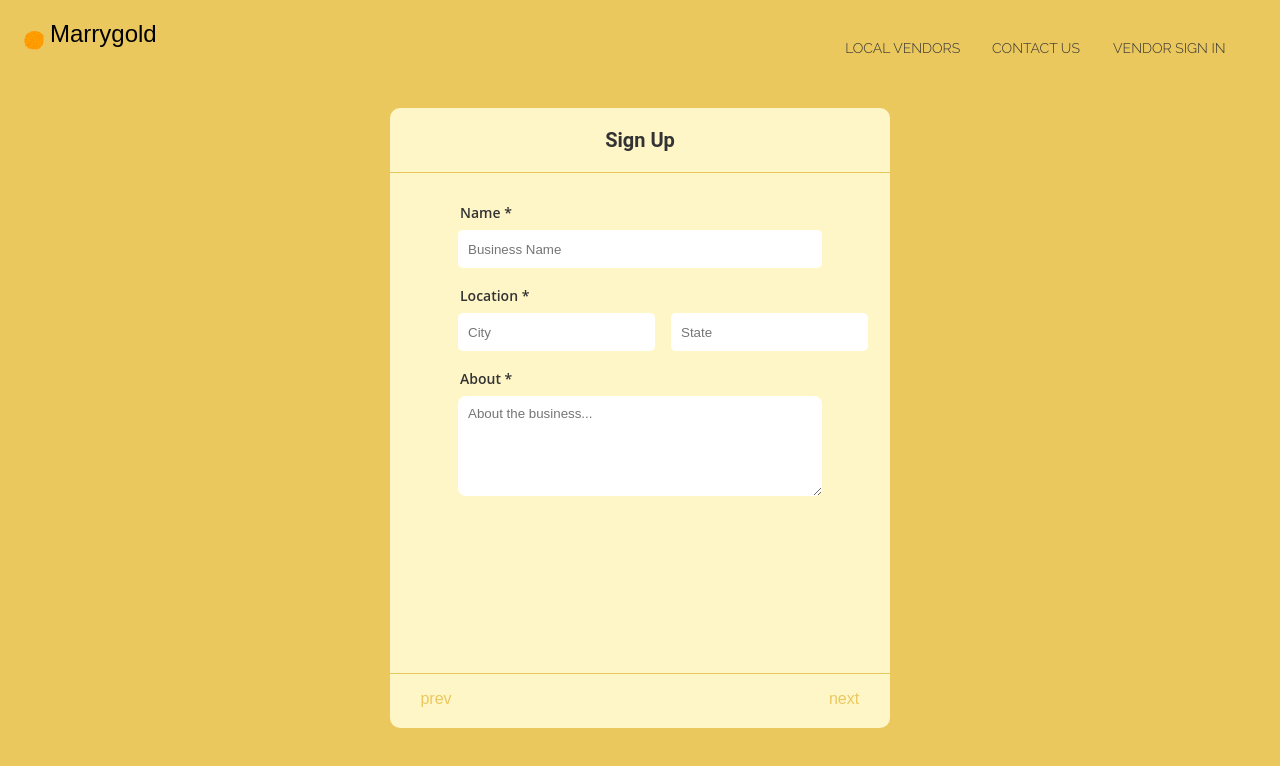
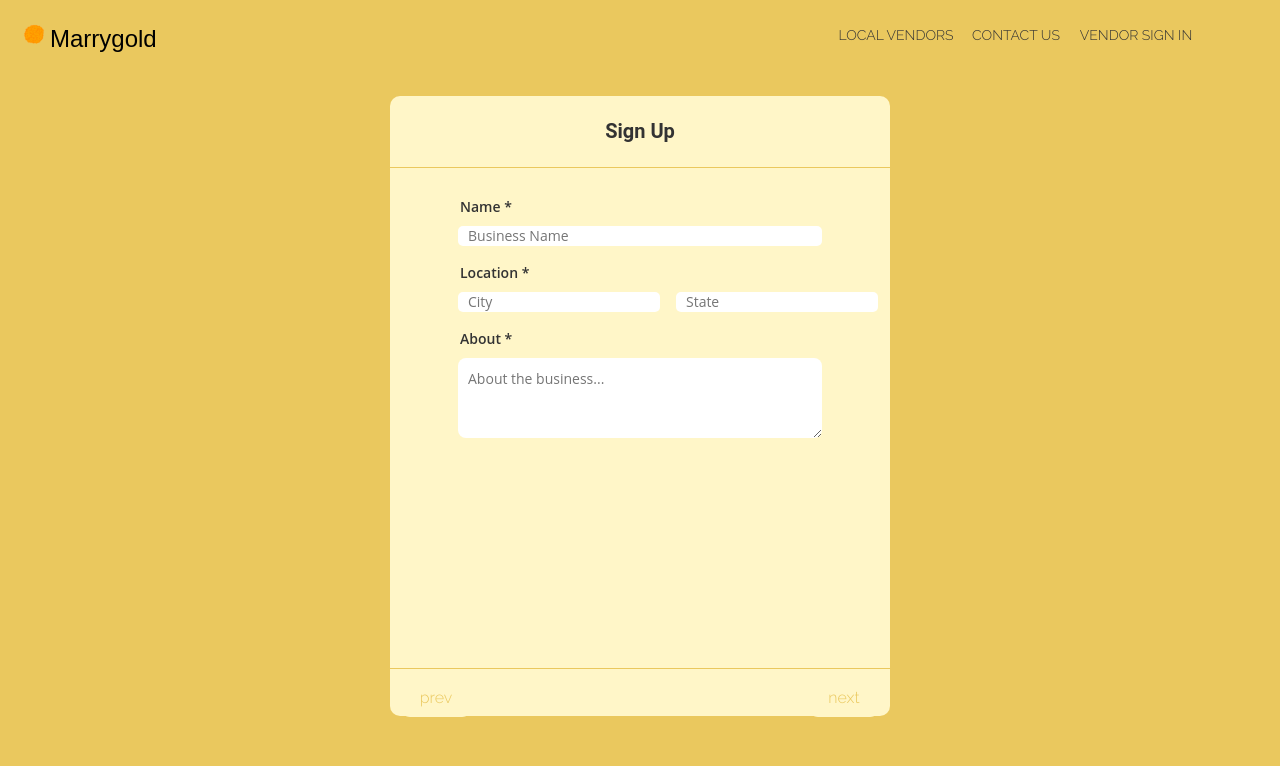
Before and after one commit to mahi-g/marrigold, a React (Create React App) app: page /signup in a window 1280 px wide. Shown: the top 766 px of the page. Built offline with nearby package versions, Linux system fonts and the light colour scheme; a web font is replaced by a local one.

Commit message:
add image uploading component and fix styling overwrites
Edited styling for input and textarea since ant design library overwrites styling with its own styling sheet

```diff
--- a/package.json
+++ b/package.json
@@ -3,6 +3,7 @@
   "version": "0.1.0",
   "private": true,
   "dependencies": {
+    "@ant-design/icons": "^4.5.0",
     "@emotion/core": "^11.0.0",
     "@emotion/react": "^11.1.4",
     "@emotion/styled": "^11.0.0",
@@ -12,6 +13,7 @@
     "@testing-library/jest-dom": "^5.11.9",
     "@testing-library/react": "^11.2.3",
     "@testing-library/user-event": "^12.6.0",
+    "antd": "^4.13.1",
     "emotion-theming": "^11.0.0",
     "material-ui": "^0.20.2",
     "react": "^16.14.0",
--- a/src/components/form/index.js
+++ b/src/components/form/index.js
@@ -1,8 +1,8 @@
 import React from 'react';
 import styled from '@emotion/styled';
 import { theme } from '../../theme';
+import FormCard from '../card/FormCard';
 import UploadImage from '../images';
-import FormCard from '../card/FormCard';
 import { Rating } from '@material-ui/lab';
 import WarningIcon from '@material-ui/icons/Warning';
 
@@ -20,7 +20,7 @@
     margin: 20px auto;
 
     @media ${theme.screenSize.upToLarge} {
-        width: 90%;
+        width: 95%;
         margin: 0 auto;
         height: 80%;
       }
@@ -69,15 +69,15 @@
     font-family: ${theme.fontFamily.label};
     font-weight: ${ ({ bold }) => bold ? bold : '600' };
     font-size: ${theme.fontSize.tiny};
-    margin-top: ${theme.size.small};
+    margin-top: ${theme.size.xsmall};
     padding-left: ${theme.size.small};
 
     @media ${theme.screenSize.upToLarge} {
-        margin-top: ${theme.size.xsmall};
         font-size: ${theme.fontSize.tiny};
     }
 `
 const Input = styled.input`
+    font-family: ${theme.fontFamily.label};
     border: none;
     border-radius: ${theme.size.tiny};
     height: 18px;
@@ -90,9 +90,13 @@
         border: 1px solid ${theme.colorMap.mustardYellow};
         border-radius: ${theme.size.xsmall};
     }
+    &::-webkit-input-placeholder {
+        font-size: 14px;
+        font-family: ${theme.fontFamily.label};
+    }
     @media ${theme.screenSize.upToLarge} {
-        width: 85%;
-        height: 20px;
+        width: 95%;
+        height: 40px;
     }
 `
 const Textarea = styled.textarea`
@@ -100,7 +104,7 @@
     border-radius: ${theme.size.xsmall};
     height: 80px;
     width: ${INPUT_WIDTH};
-    font-family: Arial;
+    font-family: ${theme.fontFamily.label};
     padding: ${theme.size.small};
     margin: ${theme.size.xsmall};
 
@@ -109,8 +113,12 @@
         border: 1px solid ${theme.colorMap.mustardYellow};
         border-radius: ${theme.size.xsmall};
     }
+    &::-webkit-input-placeholder {
+        font-size: 14px;
+        font-family: ${theme.fontFamily.label};
+    }
     @media ${theme.screenSize.upToLarge} {
-        width: 85%;
+        width: 95%;
     }
 `
 const StyledRating = styled(Rating)`
@@ -438,7 +446,7 @@
     })
 
     return (
-        <div style={{display: 'flex', justifyContent: 'space-between', width:'50%', padding: '12px 3px'}}>
+        <div style={{display: 'flex', justifyContent: 'space-between', width:'60%', padding: '12px'}}>
             {input}
         </div>
     );
--- /dev/null
+++ b/src/components/images/images.css
@@ -0,0 +1,10 @@
+/* you can make up upload button and sample style by using stylesheets */
+.ant-upload-select-picture-card i {
+    font-size: 32px;
+    color: #999;
+  }
+
+  .ant-upload-select-picture-card .ant-upload-text {
+    margin-top: 8px;
+    color: #666;
+  }
--- a/src/components/images/index.js
+++ b/src/components/images/index.js
@@ -1,14 +1,85 @@
 
 import React from 'react';
+import { theme } from '../../theme';
+import styled from '@emotion/styled';
+import { Upload, Modal } from 'antd';
+import PlusOutlined from '@ant-design/icons';
+import './images.css';
+import 'antd/dist/antd.css';
 
-const UploadImage = () => {
-    return (
-        <label htmlFor="upload-photo">
-            <input type="file" id="upload-photo" name="img" accept="image/*" />
-        </label>
-    );
 
+// {
+//   uid: '-1',
+//   name: 'image.png',
+//   status: 'done',
+//   url: 'https://zos.alipayobjects.com/rmsportal/jkjgkEfvpUPVyRjUImniVslZfWPnJuuZ.png',
+// }
+
+const ImageContainer = styled.div`
+  margin-left: 10px;
+  margin-top: 4px;
+  width: inherit;
+  @media ${theme.screenSize.upToSmall} {
+    width: 95%;
+  }
+`;
+
+function getBase64(file) {
+  return new Promise((resolve, reject) => {
+    const reader = new FileReader();
+    reader.readAsDataURL(file);
+    reader.onload = () => resolve(reader.result);
+    reader.onerror = error => reject(error);
+  });
 }
 
+class UploadImage extends React.Component {
+  state = {
+    previewVisible: false,
+    previewImage: '',
+    fileList: [],
+  };
+
+  handleCancel = () => this.setState({ previewVisible: false });
+
+  handlePreview = async file => {
+    if (!file.url && !file.preview) {
+      file.preview = await getBase64(file.originFileObj);
+    }
+
+    this.setState({
+      previewImage: file.url || file.preview,
+      previewVisible: true,
+    });
+  };
+
+  handleChange = ({ fileList }) => this.setState({ fileList });
+
+  render() {
+    const { previewVisible, previewImage, fileList } = this.state;
+    const uploadButton = (
+      <div>
+        <PlusOutlined/>
+        <div className="ant-upload-text">Upload</div>
+      </div>
+    );
+    return (
+      <ImageContainer>
+        <Upload
+          action="https://www.mocky.io/v2/5cc8019d300000980a055e76"
+          listType="picture-card"
+          fileList={fileList}
+          onPreview={this.handlePreview}
+          onChange={this.handleChange}
+        >
+          {fileList.length >= 6 ? null : uploadButton}
+        </Upload>
+        <Modal visible={previewVisible} footer={null} onCancel={this.handleCancel}>
+          <img alt="example" style={{ width: '100%' }} src={previewImage} />
+        </Modal>
+      </ImageContainer>
+    );
+  }
+}
 
 export default UploadImage;
--- a/src/pages/signup.js
+++ b/src/pages/signup.js
@@ -16,6 +16,8 @@
             ],
             [
                 { name:'details', value: [''], placeholder: ['List specific details about the services provided'], label: 'Details', type: 'text', inputType: 'textarea', required: false },
+                { name:'social', value: ['', ''], placeholder: ['Instagram', 'Facebook'], label: 'Link Social Media', type: 'text', required: false },
+
             ],
             [
                 { name:'contact', value:[''], placeholder: ['xxx-xxx-xxxx'], label: 'Contact', type: 'tel', pattern: '[0-9]{3}-[0-9]{3}-[0-9]{4}', required: true },
```
